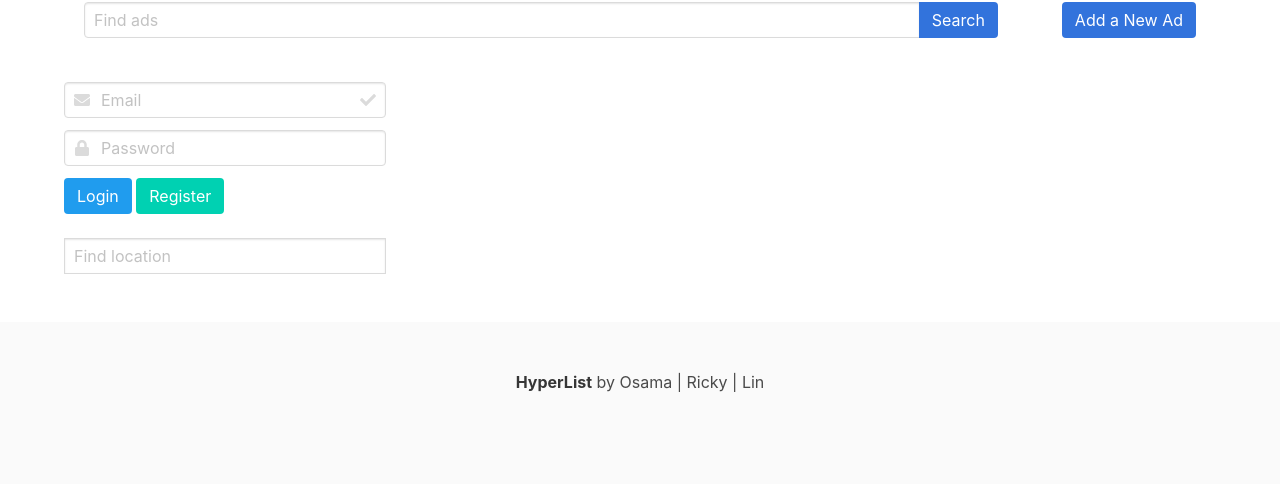
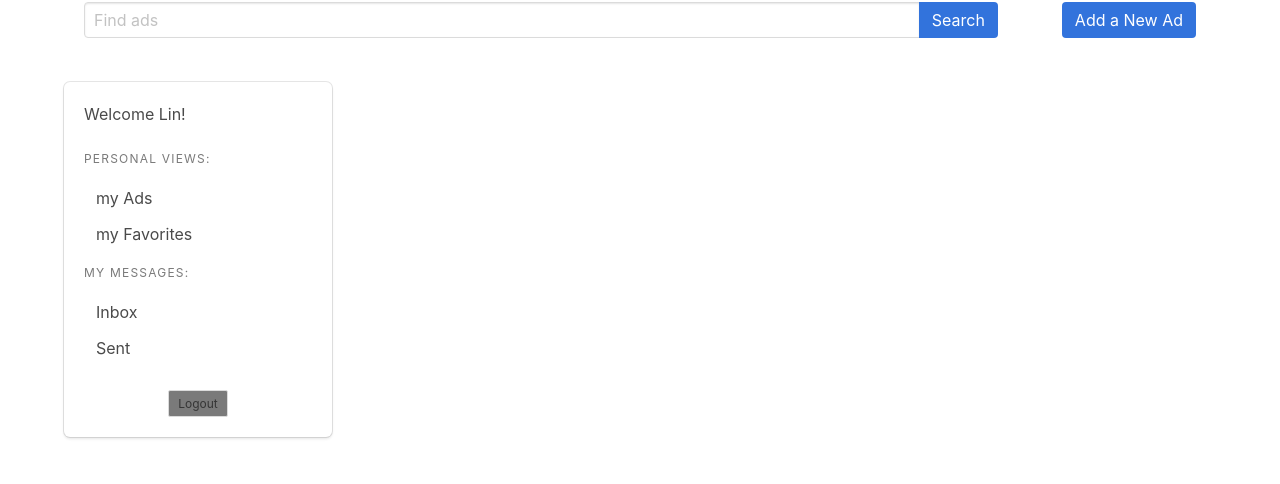
Before and after one commit to RyanLinXiang/hyperlist, a React (Create React App) app: page / in a window 1280 px wide. Shown: the part 271-755 px from the top of the page. Built offline with nearby package versions, Linux system fonts and the light colour scheme; no server answers.

Commit message:
Bugfix logout feature

```diff
--- a/src/App.js
+++ b/src/App.js
@@ -10,9 +10,10 @@ import User from "./Components/User";
 
 class App extends React.Component {
   state = {
-    token: false,
-    userid: false,
-    username: false,
+    token:
+      "eyJhbGciOiJIUzI1NiIsInR5cCI6IkpXVCJ9.eyJpZCI6IjVlYzg5YjgxYWRhOGIxMDA0NDg1NjdmZCIsIm5hbWUiOiJMaW4iLCJpYXQiOjE1OTAyMDUzNDksImV4cCI6MTU5MDgxMDE0OX0.pB3pwP2bbQ2Q7sRwu9TmhcPYRziZshvY07s4Yej7qs0",
+    userid: "5ec89b81ada8b100448567fd",
+    username: "Lin",
     items: false,
   };
 
--- a/src/Components/MessageItem.js
+++ b/src/Components/MessageItem.js
@@ -13,9 +13,13 @@ const MessageItem = (props) => {
           className="button is-small"
           type="button"
         >
-          read full ad
-        </button>
-        <span className="tag is-light">{dayspast(createdAt) + " days"}</span>
+          Full Ad
+        </button>{" "}
+        <span className="tag is-light">
+          {dayspast(createdAt) > 1
+            ? dayspast(createdAt) + " days"
+            : dayspast(createdAt) + " day"}
+        </span>
       </div>
     </div>
   );
--- a/src/Components/Register.js
+++ b/src/Components/Register.js
@@ -3,7 +3,6 @@ import connectAPI from "./api";
 
 const Register = (props) => {
   const handleSubmit = (e) => {
-    alert("A name was submitted: ", e.target.name.value);
     e.preventDefault();
     if (
       e.target.name.value &&
--- a/src/Components/UserFeatures.js
+++ b/src/Components/UserFeatures.js
@@ -10,7 +10,7 @@ const UserFeatures = (props) => {
   } = props;
 
   const handlerUserFeature = (feature) => {
-    if (feature === "ads") {
+    if (feature === "ads" || feature === "default") {
       handlerShowItems("ads", {
         limit: 20,
         where: { userId: userid },
```
